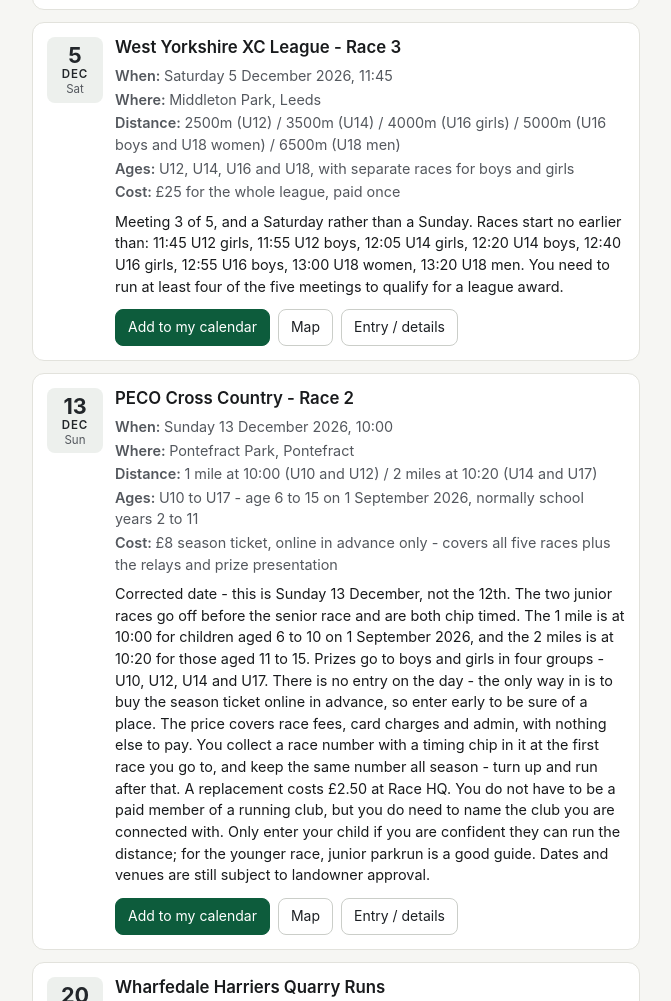
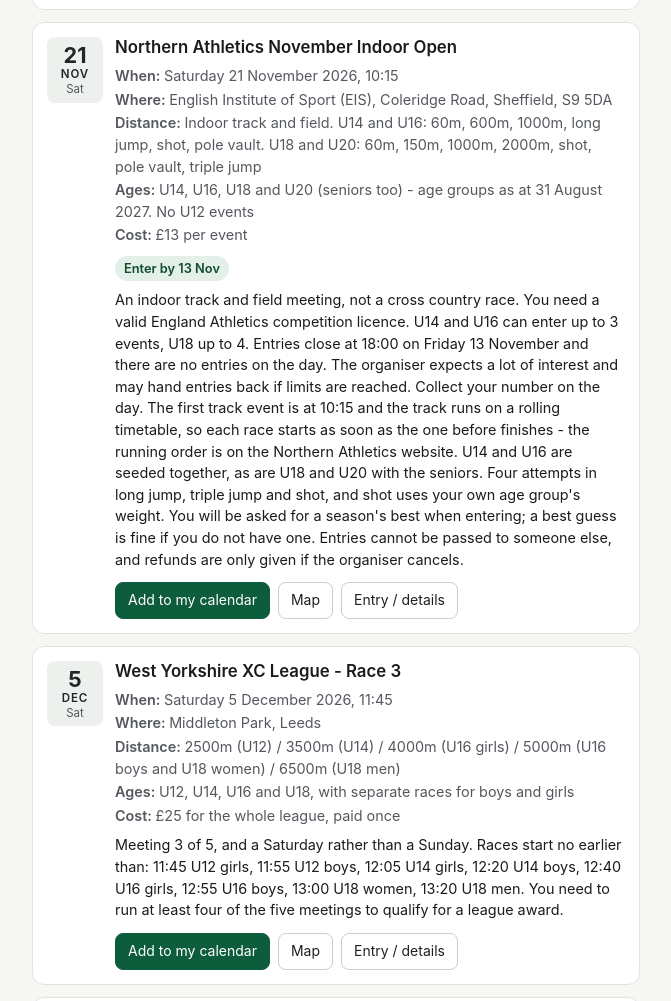
Before and after one commit to mikerossiter/otley-ac-events, a plain HTML site: page index.html in a window 1280 px wide. Shown: the part 1649-2650 px from the top of the page, without its empty margins (304-975 px from the left). Drawn offline with Linux system fonts and the light colour scheme.

Commit message:
New event for Northern Athletics and on the day banner

```diff
--- a/events.json
+++ b/events.json
@@ -62,6 +62,18 @@
       "distance": "1 mile (U10 and U12) / 2 miles (U14 and U16) / relay teams of four with 2 mile legs (U18 and U20)",
       "ageGroups": "U10, U12, U14, U16, U18, U20",
       "notes": "Hosted by the University of Leeds Cross Country Society, who have invited the club - tell a coach if you would like to run. Registration closes at 10:30, half an hour before the first race. Junior start times: 11:00 U10 boys, 11:05 U10 girls, 11:20 U12 boys, 11:25 U12 girls, 11:40 U14 boys, 11:45 U14 girls, 12:20 U16 boys, 12:25 U16 girls. Boys and girls start together but are timed separately. U18 and U20 run in the relays with the seniors at 13:00 (women) and 14:00 (men and mixed)."
+    },
+    {
+      "name": "Northern Athletics November Indoor Open",
+      "date": "2026-11-21",
+      "time": "10:15",
+      "venue": "English Institute of Sport (EIS), Coleridge Road, Sheffield, S9 5DA",
+      "distance": "Indoor track and field. U14 and U16: 60m, 600m, 1000m, long jump, shot, pole vault. U18 and U20: 60m, 150m, 1000m, 2000m, shot, pole vault, triple jump",
+      "ageGroups": "U14, U16, U18 and U20 (seniors too) - age groups as at 31 August 2027. No U12 events",
+      "cost": "£13 per event",
+      "entryDeadline": "2026-11-13",
+      "link": "https://meets.rosterathletics.com/public/competitions/details/about?id=29698",
+      "notes": "An indoor track and field meeting, not a cross country race. You need a valid England Athletics competition licence. U14 and U16 can enter up to 3 events, U18 up to 4. Entries close at 18:00 on Friday 13 November and there are no entries on the day. The organiser expects a lot of interest and may hand entries back if limits are reached. Collect your number on the day. The first track event is at 10:15 and the track runs on a rolling timetable, so each race starts as soon as the one before finishes - the running order is on the Northern Athletics website. U14 and U16 are seeded together, as are U18 and U20 with the seniors. Four attempts in long jump, triple jump and shot, and shot uses your own age group's weight. You will be asked for a season's best when entering; a best guess is fine if you do not have one. Entries cannot be passed to someone else, and refunds are only given if the organiser cancels."
     },
     {
       "name": "Wharfedale Harriers Quarry Runs",
--- a/index.html
+++ b/index.html
@@ -578,9 +578,22 @@
     if (upcoming.length) {
       var next = upcoming[0];
       var away = daysBetween(today, next.date);
+      var when = away === 0 ? ' — today!' : ' — in ' + plural(away, 'day');
+      // Everything else on the same day as the next race, so the banner covers them all.
+      var sameDay = [];
+      for (i = 0; i < upcoming.length && daysBetween(next.date, upcoming[i].date) === 0; i++) {
+        sameDay.push(upcoming[i].name);
+      }
       var banner = el('p', 'banner');
-      banner.appendChild(el('strong', null, 'Next up: ' + next.name));
-      banner.appendChild(document.createTextNode(away === 0 ? ' — today!' : ' — in ' + plural(away, 'day')));
+      if (sameDay.length === 1) {
+        banner.appendChild(el('strong', null, 'Next up: ' + next.name));
+        banner.appendChild(document.createTextNode(when));
+      } else {
+        banner.appendChild(el('strong', null, 'Next up: ' + plural(sameDay.length, 'event') + ' on ' + longDate(next.date)));
+        banner.appendChild(document.createTextNode(when));
+        banner.appendChild(document.createElement('br'));
+        banner.appendChild(document.createTextNode(sameDay.slice(0, -1).join(', ') + ' and ' + sameDay[sameDay.length - 1]));
+      }
       app.appendChild(banner);
     }
 
```
